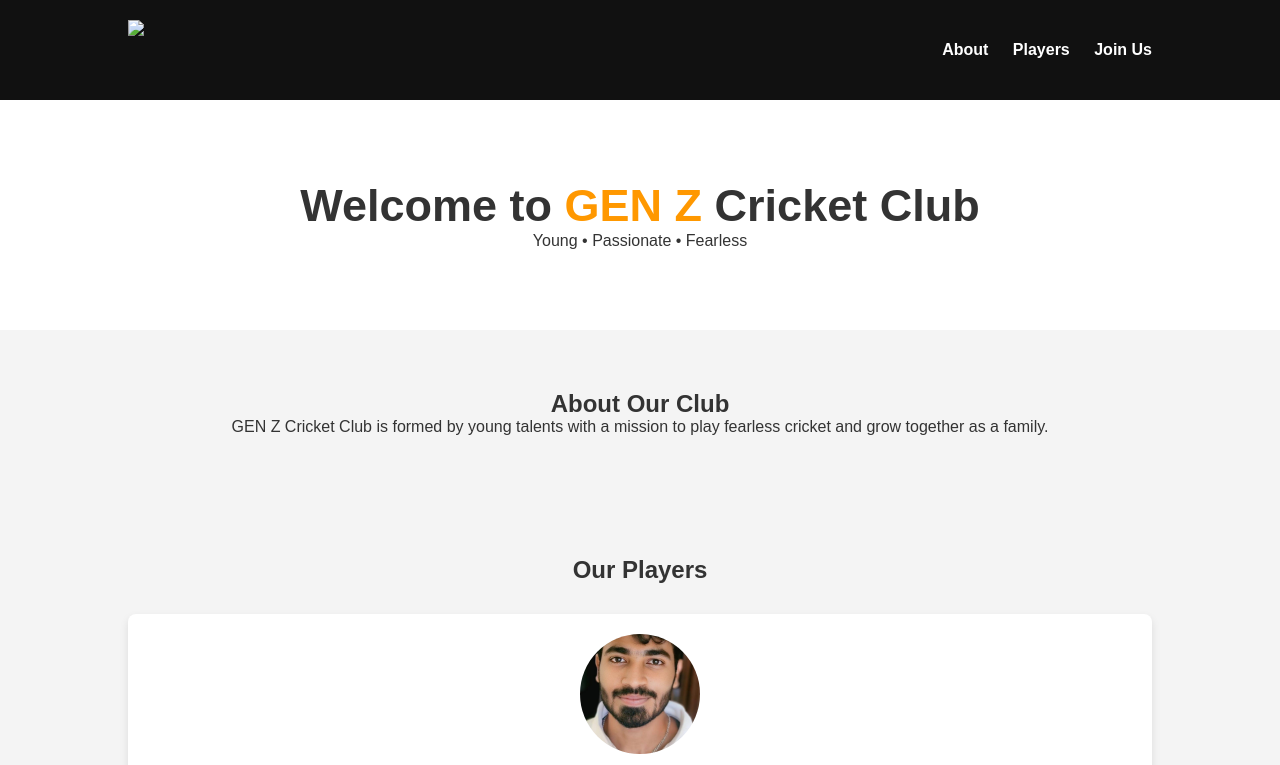
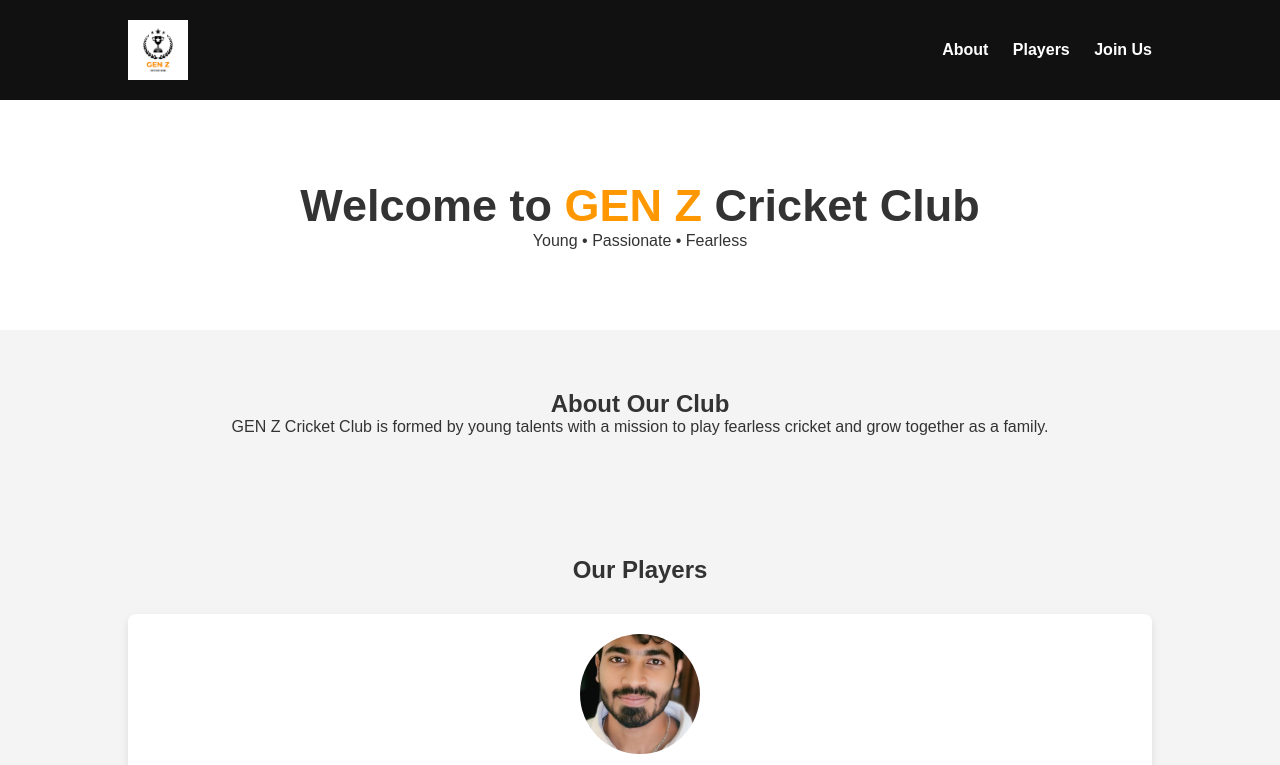
Before and after one commit to genzcricketclub-max/genzzz, a plain HTML site: page index.html in a window 1280 px wide. Shown: the top 765 px of the page. Drawn offline with Linux system fonts and the light colour scheme.

Commit message:
Update index.html

```diff
--- a/index.html
+++ b/index.html
@@ -11,7 +11,7 @@
 <body>
 
   <header>
-    <img src="img.png">
+    <img src="img.jpeg">
     <nav>
       <a href="#about">About</a>
       <a href="#players">Players</a>
```
